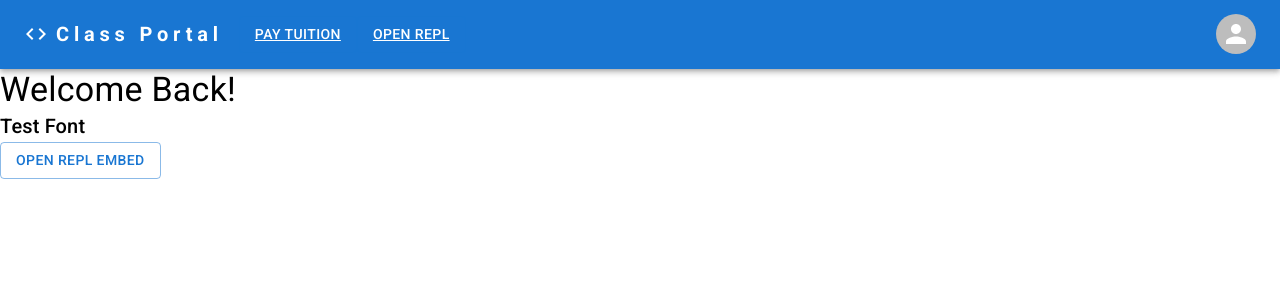
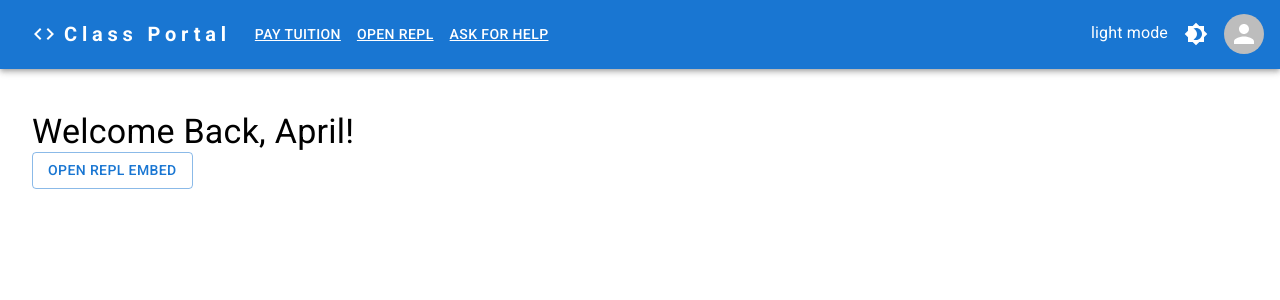
Before and after one commit to aprilschen/teaching-site, a React (Vite) app in the folder client/: page / in a window 1280 px wide. Shown: the top 300 px of the page. Built offline with nearby package versions, Linux system fonts and the light colour scheme.

Commit message:
Add Dark Mode Toggle

```diff
--- a/client/src/App.tsx
+++ /dev/null
@@ -1,30 +0,0 @@
-import Repl from './components/Repl'
-import ResponsiveAppBar from './components/Appbar'
-import { Button, Typography } from '@mui/material'
-import Oauth from './components/Oauth';
-import '@fontsource/roboto/300.css';
-import '@fontsource/roboto/400.css';
-import '@fontsource/roboto/500.css';
-import '@fontsource/roboto/700.css';
-
-function App() {
-  return (
-    <>
-      <ResponsiveAppBar/>
-
-      <Typography variant="h4">
-        Welcome Back!
-      </Typography>
-
-      <Typography variant="h6">
-        Test Font
-      </Typography>
-
-       <Repl/>
-
-        <Oauth/>
-    </>
-  )
-}
-
-export default App
--- /dev/null
+++ b/client/src/Wrapper.tsx
@@ -0,0 +1,73 @@
+import * as React from 'react';
+import { useTheme, ThemeProvider, createTheme } from '@mui/material/styles';
+
+import ResponsiveAppBar from './components/Appbar';
+import { Typography, Container } from '@mui/material';
+import Repl from './components/Repl'
+import Oauth from './components/Oauth';
+
+import '@fontsource/roboto/300.css';
+import '@fontsource/roboto/400.css';
+import '@fontsource/roboto/500.css';
+import '@fontsource/roboto/700.css';
+
+import { user }  from './data/mock-data';
+
+const ColorModeContext = React.createContext({ toggleColorMode: () => {
+    //do nothing
+} });
+
+function App() {
+  const theme = useTheme();
+  const colorMode = React.useContext(ColorModeContext);
+  return (
+    <>
+      <ResponsiveAppBar theme={theme} colorMode={colorMode}/>
+
+      <br></br>
+
+      <Container sx={{mx:1}}>
+        <Typography variant="h4">
+          Welcome Back, {`${user.firstName}!`}
+        </Typography>
+
+        <Repl/>
+
+        <Oauth/>
+      </Container>
+
+
+
+    </>
+  );
+}
+
+export default function ToggleColorMode() {
+  const [mode, setMode] = React.useState<'light' | 'dark'>('light');
+  const colorMode = React.useMemo(
+    () => ({
+      toggleColorMode: () => {
+        setMode((prevMode) => (prevMode === 'light' ? 'dark' : 'light'));
+      },
+    }),
+    [],
+  );
+
+  const theme = React.useMemo(
+    () =>
+      createTheme({
+        palette: {
+          mode,
+        },
+      }),
+    [mode],
+  );
+
+  return (
+    <ColorModeContext.Provider value={colorMode}>
+      <ThemeProvider theme={theme}>
+        <App />
+      </ThemeProvider>
+    </ColorModeContext.Provider>
+  );
+}
--- a/client/src/components/Appbar.tsx
+++ b/client/src/components/Appbar.tsx
@@ -13,13 +13,20 @@ import Tooltip from '@mui/material/Tooltip';
 import MenuItem from '@mui/material/MenuItem';
 import CodeIcon from '@mui/icons-material/Code';
 
+import Brightness4Icon from '@mui/icons-material/Brightness4';
+import Brightness7Icon from '@mui/icons-material/Brightness7';
+
 import { user }  from '../data/mock-data';
 import { Link } from '@mui/material';
 
-const pages = ['Home', 'Pay Tuition', 'Open Repl'];
-const settings = ['Profile', 'Account', 'Dashboard', 'Logout'];
+const settings = ['Account', 'Logout'];
 
-export default function ResponsiveAppBar() {
+
+
+export default function ResponsiveAppBar(props: any) {
+  const theme = props.theme;
+  const colorMode = props.colorMode;
+
   const [anchorElNav, setAnchorElNav] = React.useState<null | HTMLElement>(null);
   const [anchorElUser, setAnchorElUser] = React.useState<null | HTMLElement>(null);
 
@@ -39,8 +46,9 @@ export default function ResponsiveAppBar() {
   };
 
   return (
-    <AppBar position="static">
-      <Container maxWidth={false}>
+    <>
+      <AppBar position="static" sx={{mb:3}}>
+      <Container maxWidth={false} sx={{mx:1}}>
         <Toolbar disableGutters>
           <CodeIcon sx={{ display: { xs: 'none', md: 'flex' }, mr: 1 }} />
           <Typography
@@ -87,7 +95,7 @@ export default function ResponsiveAppBar() {
               open={Boolean(anchorElNav)}
               onClose={handleCloseNavMenu}
               sx={{
-                display: { xs: 'block', md: 'none' },
+                display: { xs: 'block', md: 'none'},
               }}
               >
               <Button
@@ -111,10 +119,21 @@ export default function ResponsiveAppBar() {
                   </Typography>
                 </Link>
               </Button>
+
+              <br></br>
+              <Button
+              key={"Ask for help"}
+              onClick={handleCloseNavMenu}>
+                <Link href="https://vcard.link/card/DhbO" target="_blank">
+                  <Typography textAlign={"center"}>
+                  Ask for help
+                  </Typography>
+                </Link>
+              </Button>
             </Menu>
           </Box>
 
-          <CodeIcon sx={{ display: { xs: 'flex', md: 'none' }, mr: 1 }} />
+          <CodeIcon sx={{ display: { xs: 'flex', md: 'none' }, mr: 1, ml:9}} />
           <Typography
             variant="h5"
             noWrap
@@ -137,7 +156,6 @@ export default function ResponsiveAppBar() {
             <Button
             key={"Pay Tuition"}
             onClick={handleCloseNavMenu}
-            variant="outlined"
             sx={{ my: 2, color: 'white', display: 'block' }}>
               <Link href="https://buy.stripe.com/aEUg2pe2t16CgOk6oo" target="_blank" color="inherit">Pay Tuition</Link>
             </Button>
@@ -145,10 +163,23 @@ export default function ResponsiveAppBar() {
             <Button
               key={"Open Repl"}
               onClick={handleCloseNavMenu}
-              variant="outlined"
               sx={{ my: 2, color: 'white', display: 'block' }}>
               <Link href={user.repl} target="_blank" color="inherit">Open Repl</Link>
             </Button>
+
+            <Button
+              key={"Ask for help"}
+              onClick={handleCloseNavMenu}
+              sx={{ my: 2, color: 'white', display: 'block' }}>
+              <Link href="https://vcard.link/card/DhbO" target="_blank" color="inherit">Ask for help</Link>
+            </Button>
+          </Box>
+
+          <Box sx={{mr: 1}}>
+            <Typography display={'inline'}>{theme.palette.mode} mode</Typography>
+            <IconButton sx={{ ml: 1 }} onClick={colorMode.toggleColorMode} color="inherit">
+                {theme.palette.mode === 'dark' ? <Brightness7Icon /> : <Brightness4Icon />}
+            </IconButton>
           </Box>
 
           <Box sx={{ flexGrow: 0 }}>
@@ -183,5 +214,7 @@ export default function ResponsiveAppBar() {
         </Toolbar>
       </Container>
     </AppBar>
+    </>
+
   );
 }
--- a/client/src/main.tsx
+++ b/client/src/main.tsx
@@ -1,7 +1,7 @@
 import ReactDOM from 'react-dom/client'
-import App from './App.tsx'
+import Wrapper from './Wrapper'
 import './index.css';
 
 ReactDOM.createRoot(document.getElementById('root') as HTMLElement).render(
-  <App />
+  <Wrapper />
 )
```
